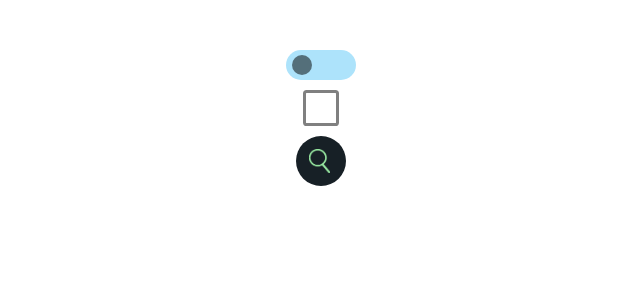
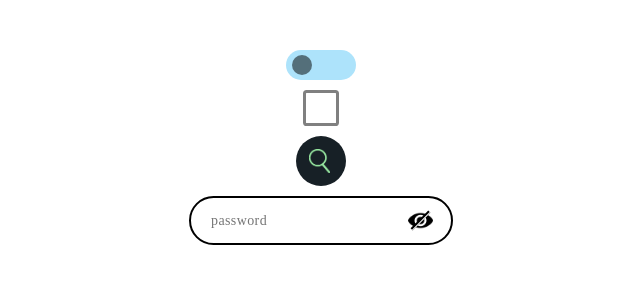
Before and after one commit to ArandaCampos/UI-react, a React (Create React App) app: page / in a window 1280 px wide. Shown: the top 300 px of the page, without its empty margins (319-959 px from the left). Built offline with nearby package versions, Linux system fonts and the light colour scheme.

Commit message:
add input password

```diff
--- a/src/App.js
+++ b/src/App.js
@@ -2,7 +2,7 @@ import './App.css'
 import SlideButton from './components/buttons/check/slide-button/SlideButton';
 import TickButton from './components/buttons/check/tick-button/TickButton';
 import Search from './components/inputs/text/search/Search';
-
+import Password from './components/inputs/password/Password';
 
 function App() {
 
@@ -11,6 +11,7 @@ function App() {
       <SlideButton />
       <TickButton />
       <Search />
+      <Password />
     </div>
   );
 }
--- /dev/null
+++ b/src/components/inputs/password/Password.js
@@ -0,0 +1,74 @@
+import React, { useState } from "react";
+import styled from "styled-components";
+import open from "./img/open-eye.png";
+
+const width = `230px`;
+
+const Div = styled.div`
+    position: relative;
+`;
+
+const Input = styled.input`
+    height: 25px;
+    width: ${width};
+    border-radius: 40px;
+    border: 2px solid black;
+    padding: 10px;
+    padding-left: 20px;
+
+    font-family: Ubuntu;
+    font-size: 14px;
+    letter-spacing: 0.4px;
+`;
+
+const ImgButton = styled.div`
+    position: absolute;
+    right: 20px;
+    top: 25%;
+    height: 25px;
+
+    cursor: pointer;
+`;
+
+const Img = styled.img`
+    height: 100%;
+`;
+
+const Block = styled.div`
+    position: absolute;
+    right: 11px;
+    top: 0.5%;
+    height: 100%;
+    width: 2px;
+    background: black;
+    transform: rotate(45deg);
+    border-right: 1px solid white;
+
+    &.on{
+        background: transparent;
+        border: none;
+    }
+`
+
+function Password(){
+
+    const [ state , setState ] = useState("")
+    const [ type, setType] = useState('password')
+
+    function handle(){
+        state === "" ? setState("on") : setState("");
+        type === 'password' ? setType('text') : setType('password')
+    }
+
+    return (
+        <Div>
+            <Input placeholder="password" type={type} />
+            <ImgButton onClick={() => handle()}>
+                <Img src={open} />
+                <Block className={state}/>
+            </ ImgButton >
+        </Div>
+    );
+}
+
+export default Password
```
Also changed, not shown: src/components/inputs/password/img/open-eye.png (added).
